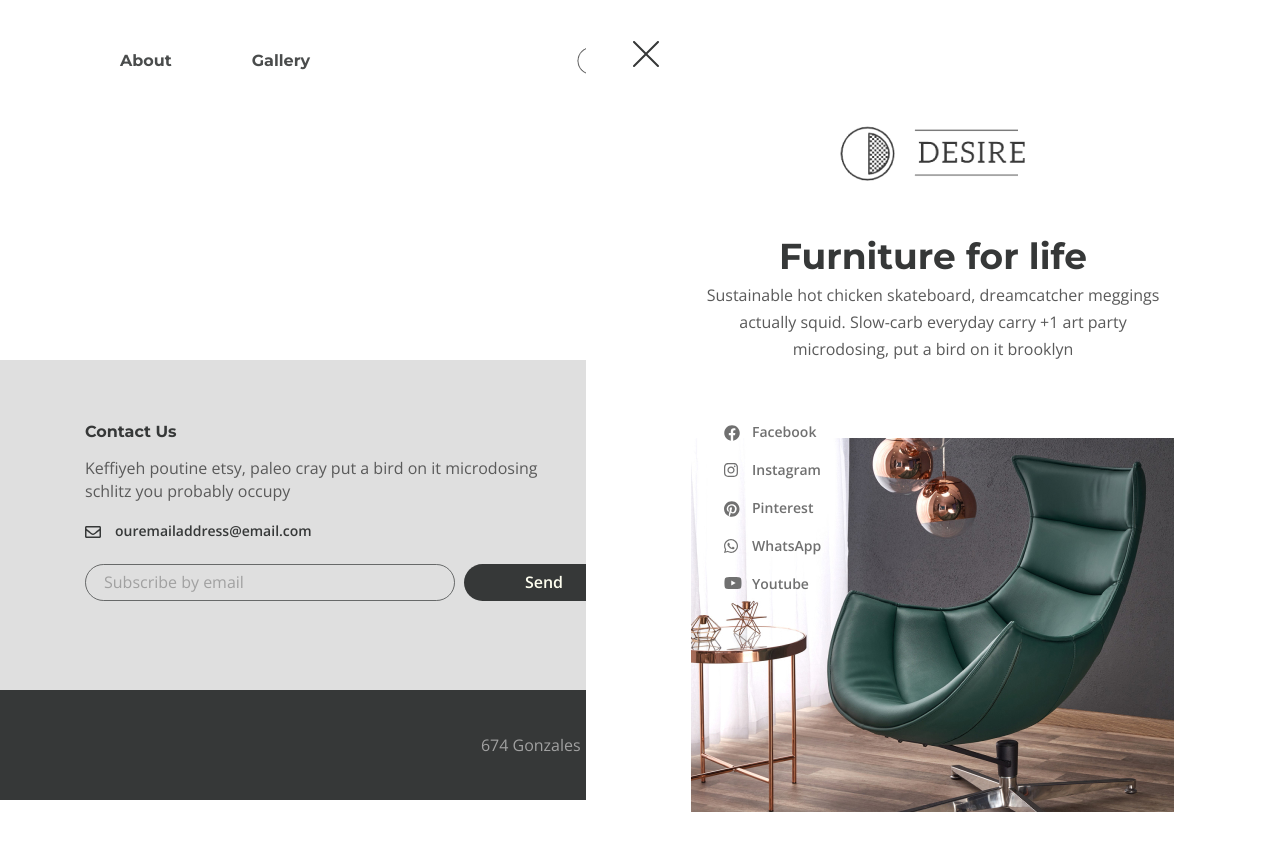
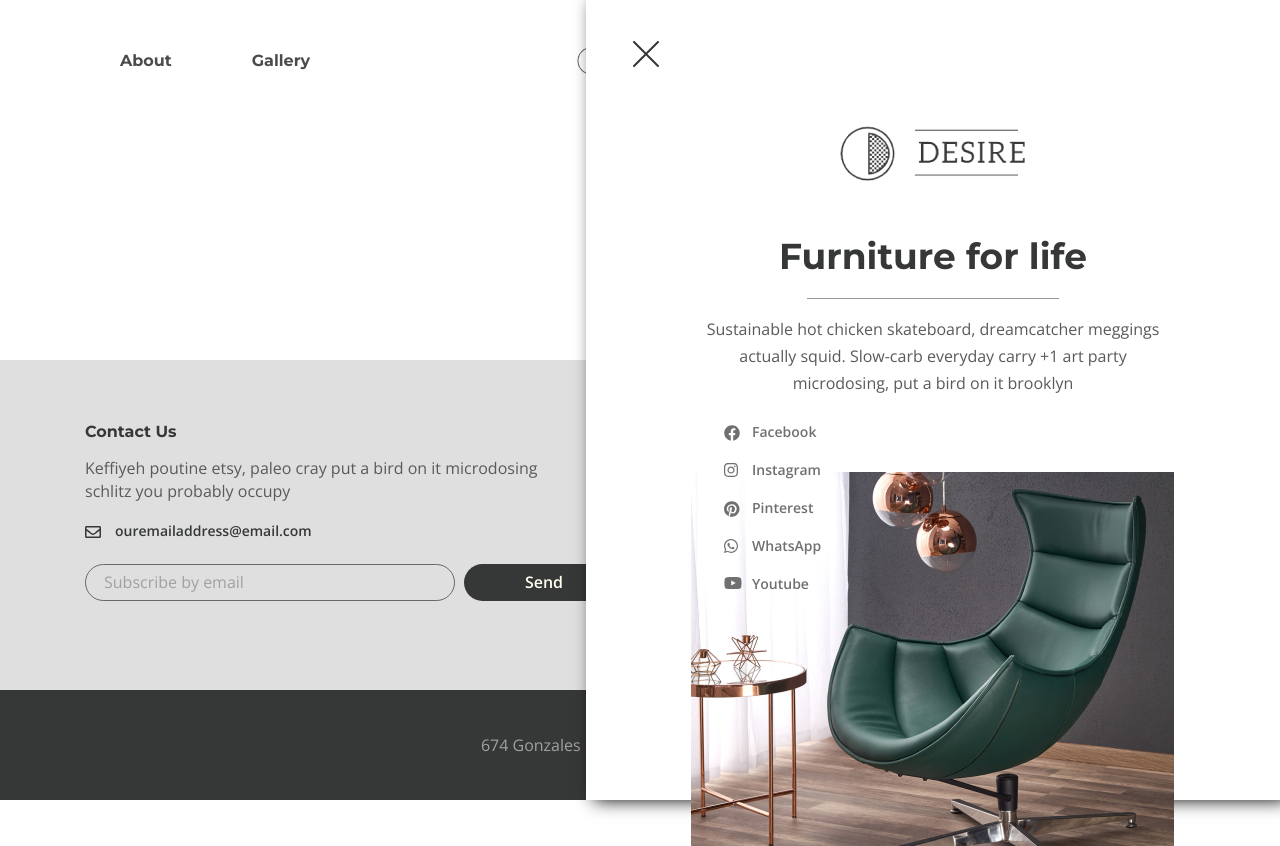
Before and after one commit to dmitrypeshnin/furniture-collection, a website: page app/index.html in a window 1280 px wide. Before the commit the page ends 812 px from the top, so only its background shows below. Drawn offline with nearby package versions, Linux system fonts and the light colour scheme; files that its build step writes are made by us from their sources.

Commit message:
Added animation for the right menu. The right menu is complete.

```diff
--- a/app/js/main.js
+++ b/app/js/main.js
@@ -1,3 +1,10 @@
 $(function () {
 
+    $('.header__btn').on('click', function () {
+        $('.rightside-menu').removeClass('rightside-menu--close');
+    });
+    $('.rightside-menu__close').on('click', function () {
+        $('.rightside-menu').addClass('rightside-menu--close');
+    });
+
 })
--- a/app/scss/_global.scss
+++ b/app/scss/_global.scss
@@ -9,6 +9,8 @@ body {
 	font-size: 16px;
 	line-height: 27px;
 	color: $default;
+	overflow-x: hidden;
+	min-width: 320px;
 }
 
 .wrapper {
--- a/app/scss/style.scss
+++ b/app/scss/style.scss
@@ -166,7 +166,6 @@
 }
 
 .rightside-menu {
-    padding-top: 41px;
     position: absolute;
     right: 0;
     top: 0;
@@ -174,6 +173,12 @@
     max-width: 694px;
     width: 100%;
     background-color: white;
+    padding-top: 41px;
+    box-shadow: 8px 0px 17px 0px #000;
+    transition: all .5s;
+    &.rightside-menu--close {
+        transform: translateX(500%);
+    }
     &__close {
         background-color: transparent;
         border: none;
@@ -192,6 +197,20 @@
         display: inline-block;
     }
     &__title {
+        position: relative;
+        margin-bottom: 17px;
+        padding-bottom: 17px;
+        &::after {
+            content: '';
+            position: absolute;
+            bottom: 0;
+            left: 0;
+            right: 0;
+            max-width: 252px;
+            margin: 0 auto;
+            height: 1px;
+            background-color: #979797;
+        }
         color: $title;
         @extend %title-font;
         font-size: 36px;
@@ -201,6 +220,6 @@
         margin-bottom: 75px;
     }
     &__image {
-        max-width:
+        max-width: 483px;
     }
 }
```
Also changed, not shown: app/css/style.min.css, app/js/main.min.js.
